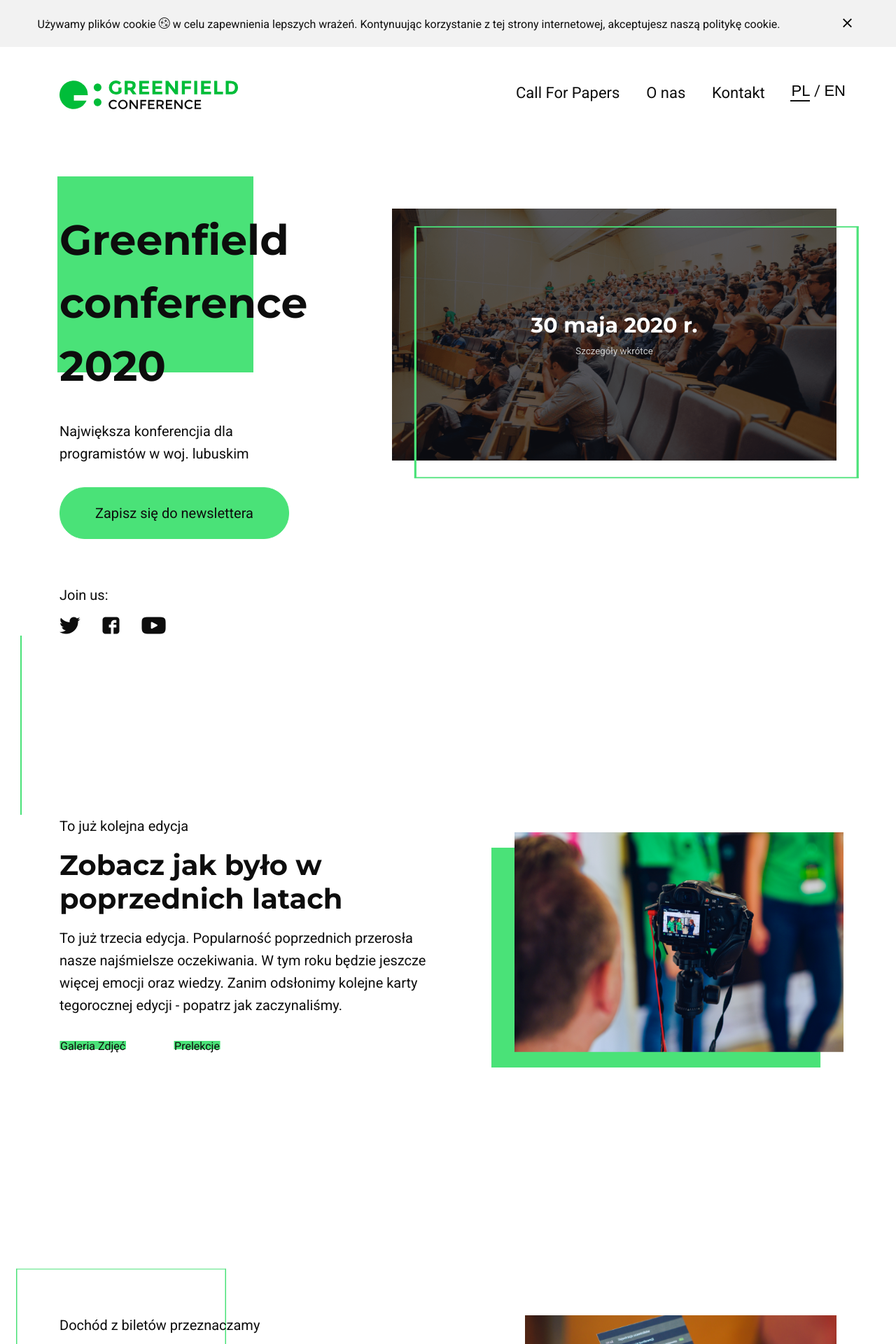
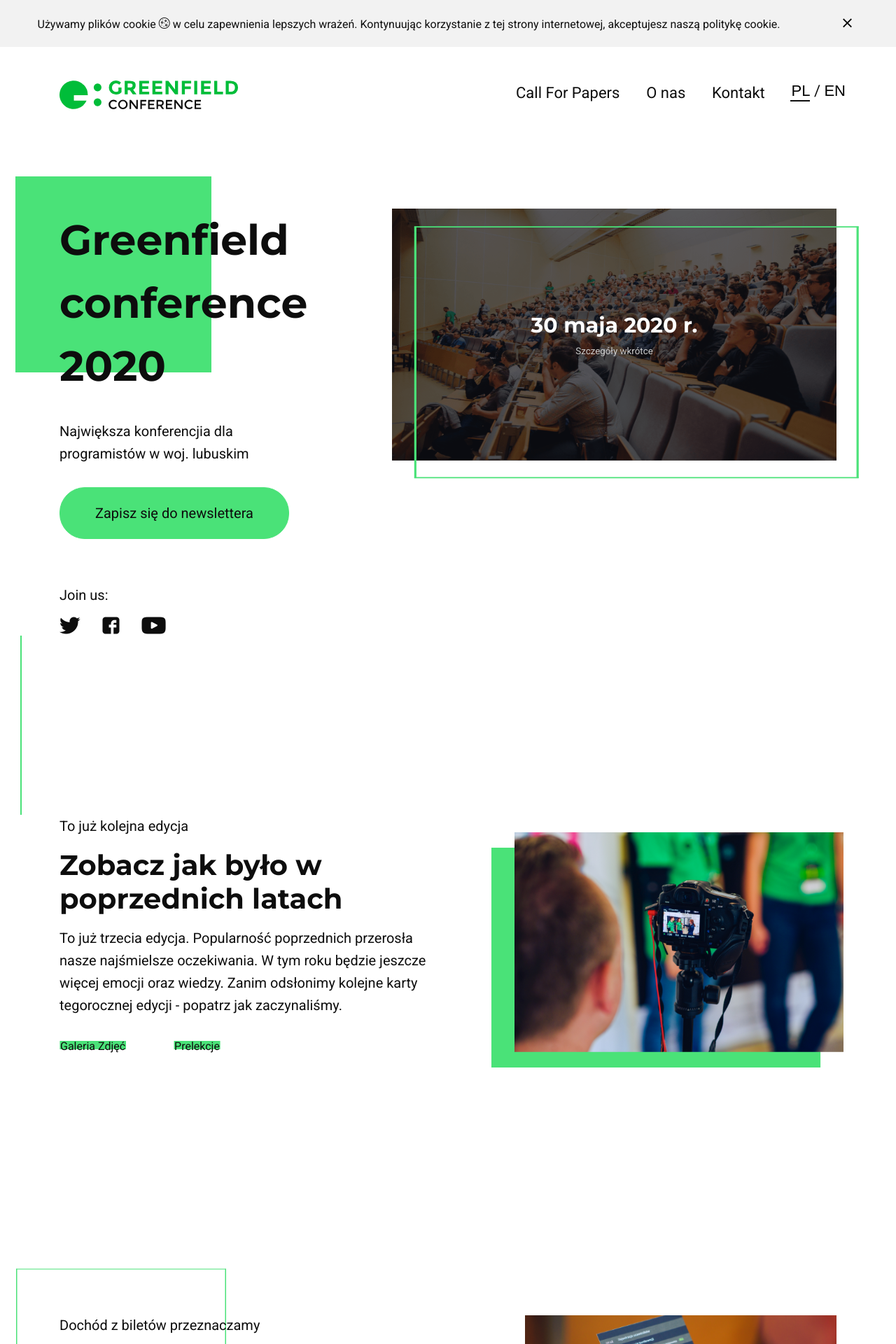
Before and after one commit to freud/GreenfieldConf, a Jekyll site: the page built from pages/index.html, in a window 1280 px wide. Shown: the top 1920 px of the page at 70% size. Built offline with Jekyll 4.4.1, drawn with Linux system fonts in a browser that asks for light colours; some web fonts are replaced.

Commit message:
Fix homepage animations

```diff
--- a/assets/_scss/elements/_frame.scss
+++ b/assets/_scss/elements/_frame.scss
@@ -93,7 +93,7 @@ $img-before-duration: .5s;
       height: 280px;
       width: 280px;
       top: -15%;
-      left: -1%;
+      left: -18%;
     }
     &::before,
     &::after {
```
